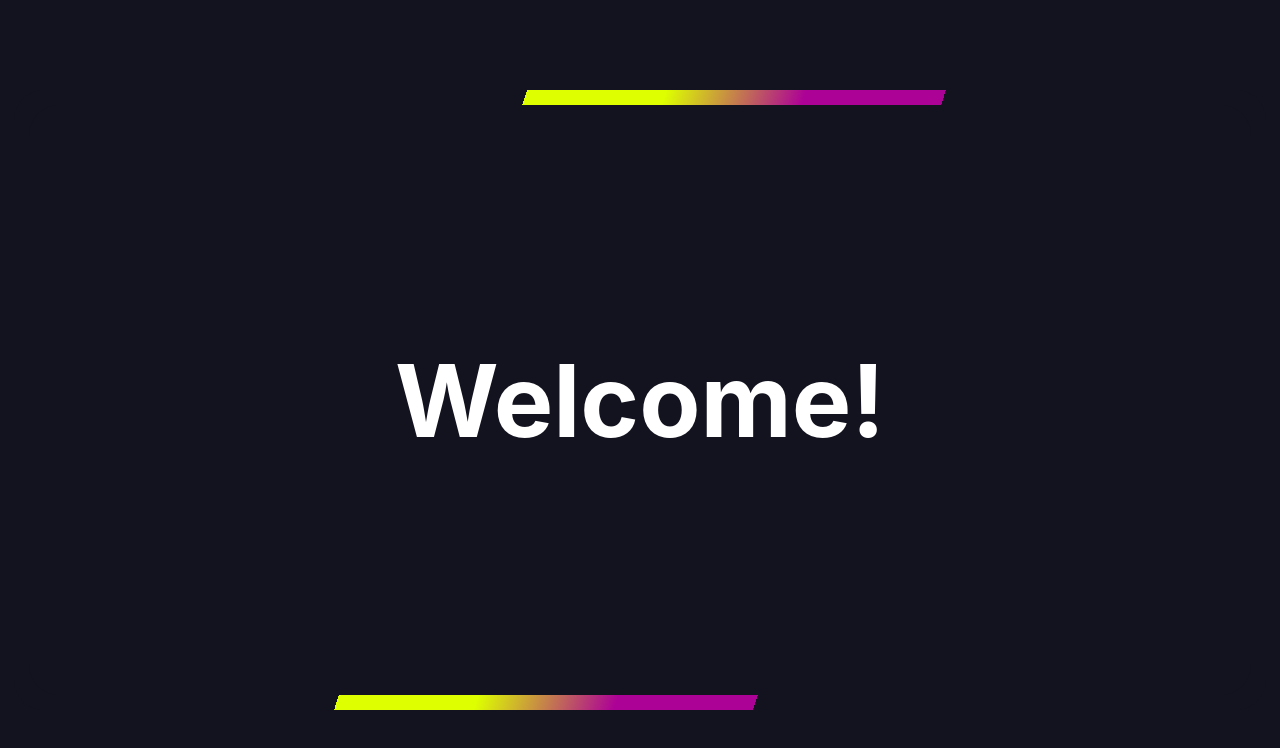
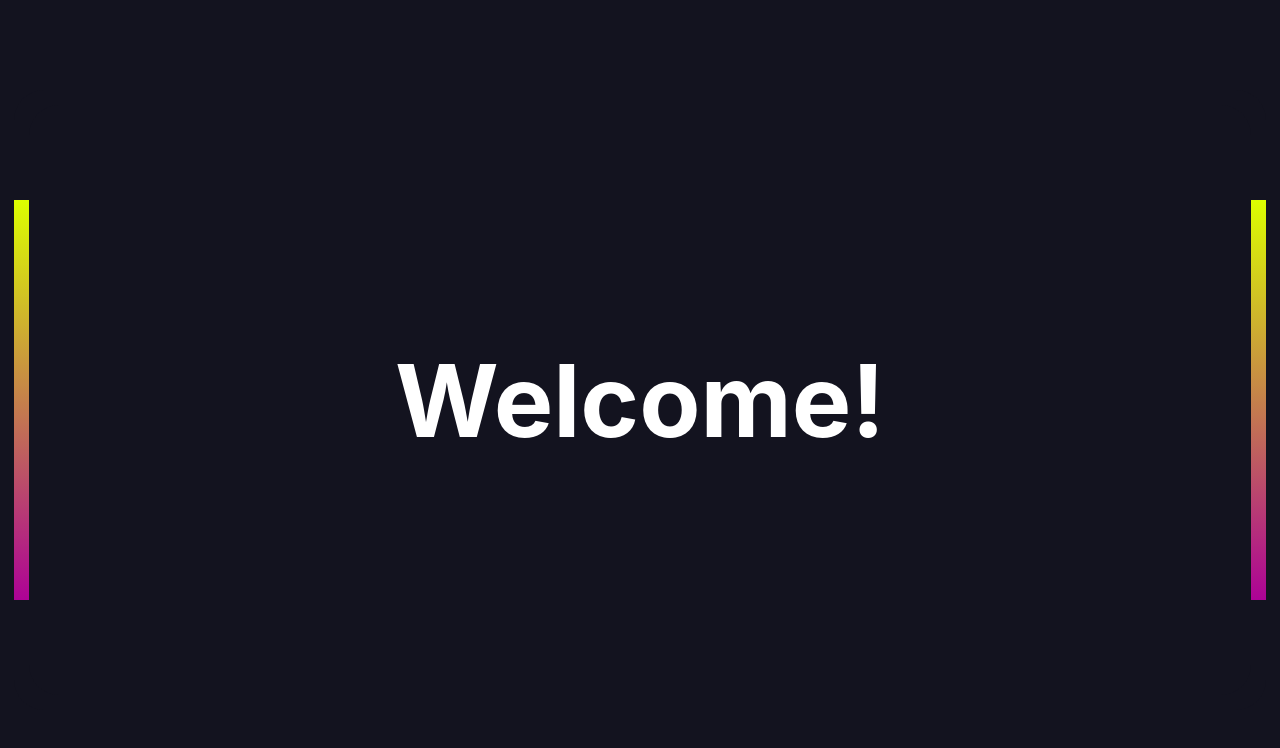
Before and after one commit to CreativeTrail/portifolio, a React (Create React App) app in the folder portifolio/: page / in a window 1280 px wide. Shown: the top 748 px of the page. Built offline with nearby package versions, Linux system fonts and the light colour scheme.

Commit message:
Teste de cores lineares

```diff
--- a/portifolio/src/pages/welcomePage/welcomePage.css
+++ b/portifolio/src/pages/welcomePage/welcomePage.css
@@ -28,14 +28,27 @@
     position: absolute;
     width: 200%;
     height: 50vh;
-    background: linear-gradient(180deg, rgb(221, 255, 0), rgb(221, 255, 0), rgb(173, 2, 150), rgb(173, 2, 150));
+    background: linear-gradient(180deg, rgb(221, 255, 0), rgb(173, 2, 150)), rgb(44, 148, 183);
     animation: animate 10s linear infinite;
+    animation: gradientAnimation 10s ease infinite;
 }
 
 @keyframes animate {
     100%{
         transform: rotate(360deg);
     }
+}
+
+@keyframes gradientAnimation {
+  0% {
+    background-position: 0% 50%;
+  }
+  50% {
+    background-position: 100% 50%;
+  }
+  100% {
+    background-position: 0% 50%;
+  }
 }
 
 .centerContainer::after{
```
